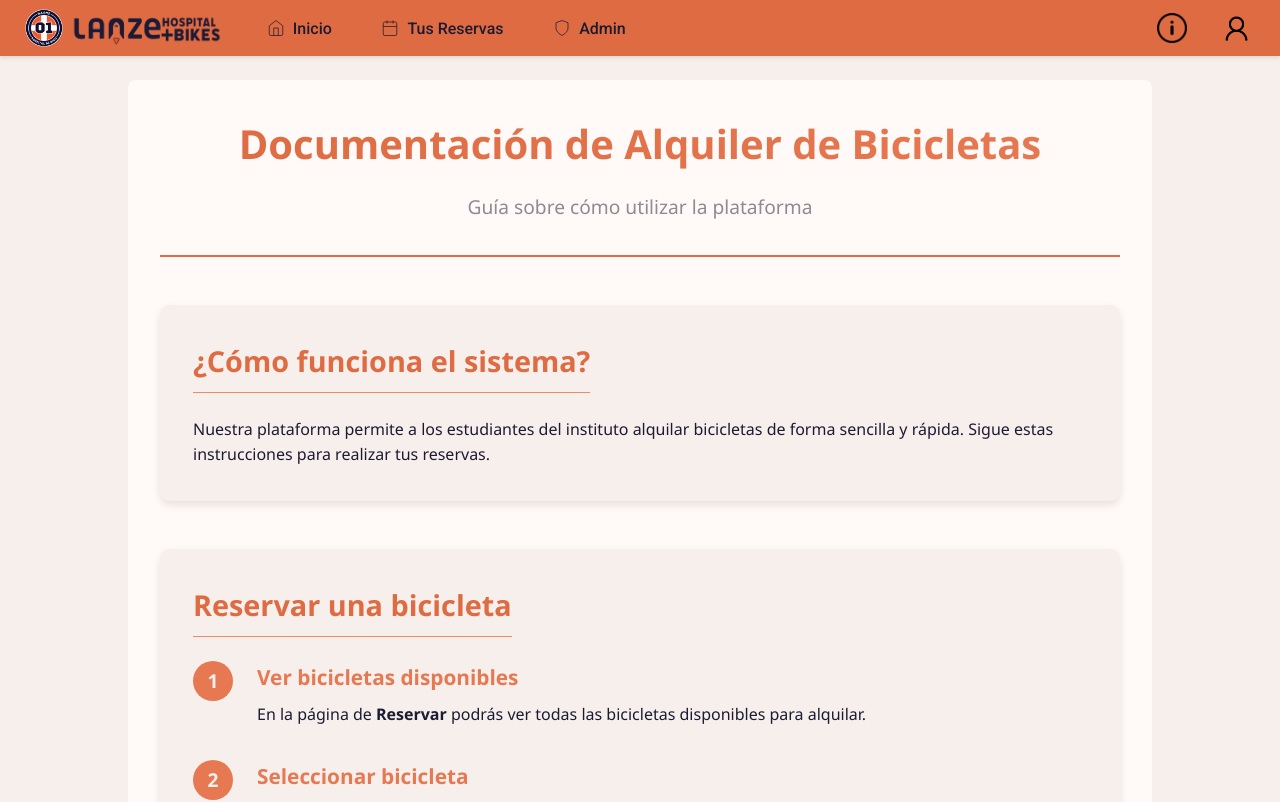
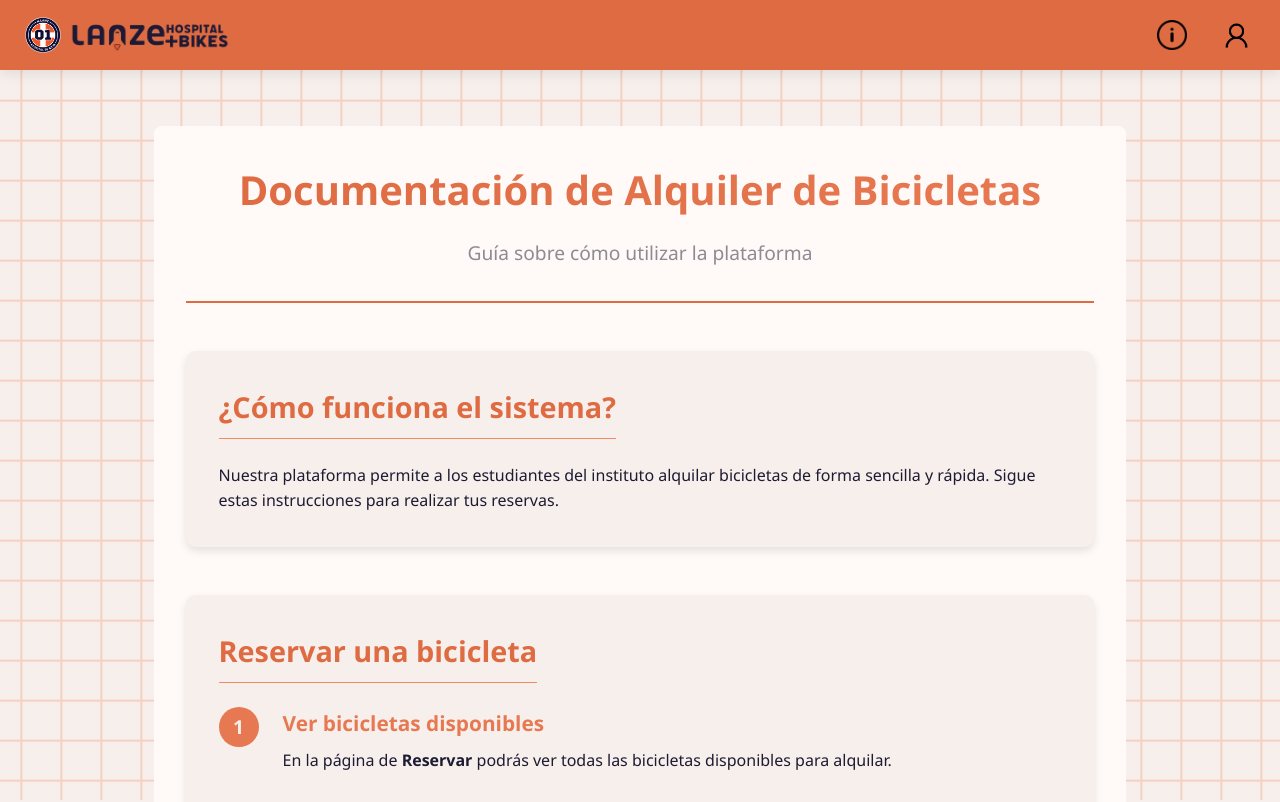
Before and after one commit to Bicis-HLanz/hopital-bicis, a Next.js app: page /documentacion in a window 1280 px wide. Shown: the top 802 px of the page. Built offline with nearby package versions, Linux system fonts and the light colour scheme.

Commit message:
change docs header to the userless one

```diff
--- a/app/(docs)/documentacion/page.tsx
+++ b/app/(pre-login)/(docs)/documentacion/page.tsx
@@ -5,7 +5,6 @@ import AppHeader from "@/components/mainLayout/Header/AppHeader";
 const Documentacion = () => {
   return (
     <>
-      <AppHeader />
       <div className={styles.container}>
         <header className={styles.header}>
           <h1 className={styles.title}>
--- a/app/(login)/layout.module.css
+++ b/app/(pre-login)/layout.module.css
@@ -135,7 +135,6 @@
   position: relative;
   z-index: 2;
   width: 100%;
-  max-width: 500px;
   margin: 70px auto 0;
   padding: 2rem;
   min-height: calc(100vh - 70px);
```
Also changed, not shown: app/(pre-login)/(docs)/documentacion/page.module.css (renamed from app/(docs)/documentacion/page.module.css), app/(pre-login)/(login)/cuenta/page.tsx (renamed from app/(login)/cuenta/page.tsx), app/(pre-login)/(login)/login/page.tsx (renamed from app/(login)/login/page.tsx), app/(pre-login)/(login)/register/page.tsx (renamed from app/(login)/register/page.tsx), app/(pre-login)/layout.tsx (renamed from app/(login)/layout.tsx).
